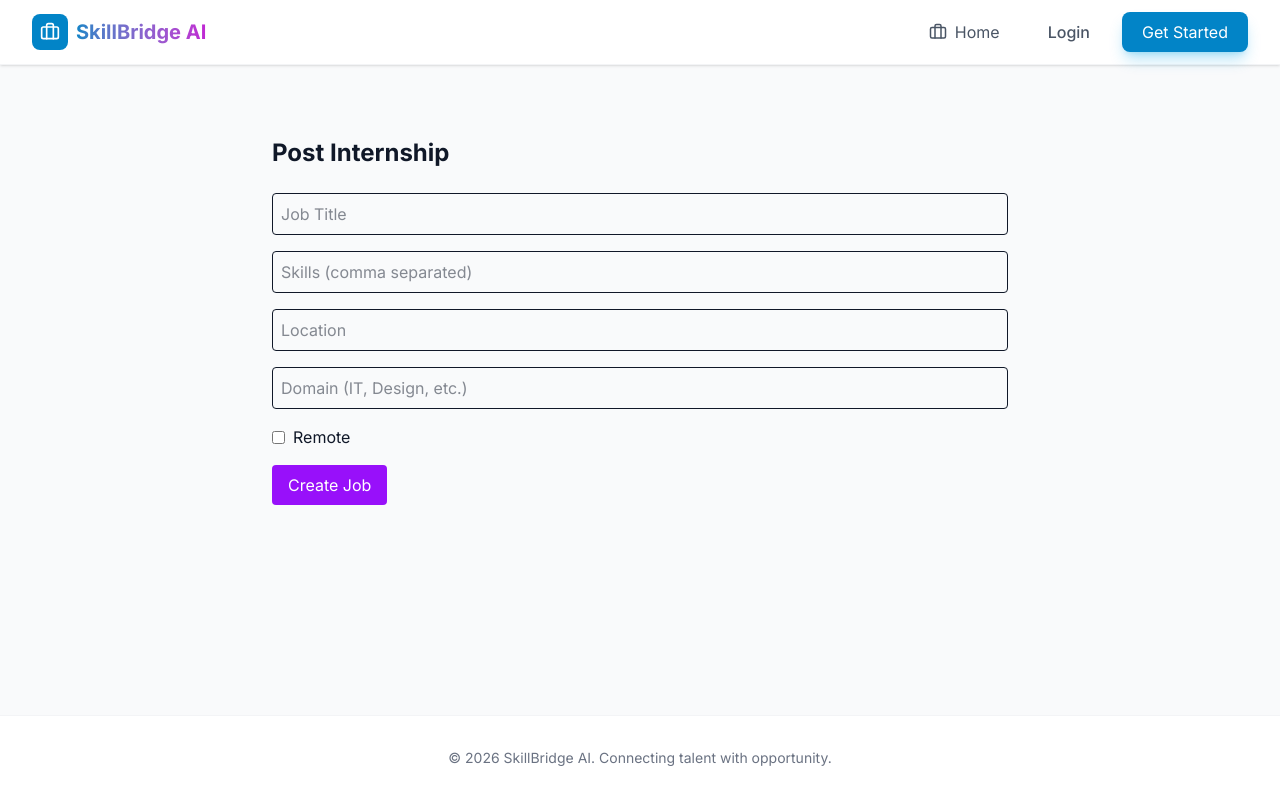
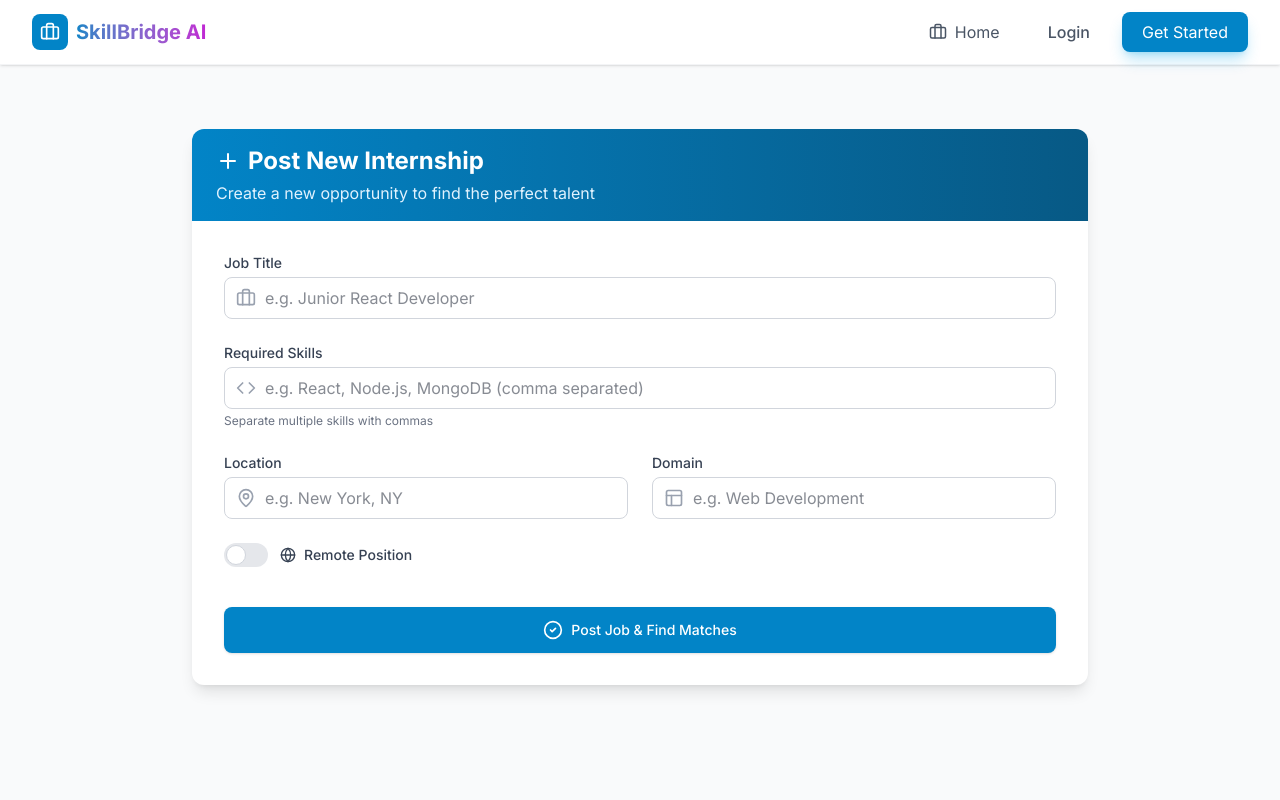
Before and after one commit to Fah218/Smart-Internship-Matching-Platform, a React (Vite) app in the folder frontend/: page /company/create-job in a window 1280 px wide. Shown: the top 800 px of the page. Built offline with nearby package versions, Linux system fonts and the light colour scheme; no server answers.

Commit message:
Enhance CreateJob page UI with modern styling and icons

```diff
--- a/frontend/src/pages/company/CreateJob.jsx
+++ b/frontend/src/pages/company/CreateJob.jsx
@@ -9,6 +9,18 @@ import {
   Legend
 } from "chart.js";
 import { Bar } from "react-chartjs-2";
+import {
+  Briefcase,
+  MapPin,
+  Globe,
+  Code,
+  Layout,
+  CheckCircle2,
+  Plus,
+  Loader,
+  Search,
+  User
+} from "lucide-react";
 
 // register chart components
 ChartJS.register(
@@ -114,86 +126,152 @@ const CreateJob = () => {
   };
 
   return (
-    <div className="max-w-3xl mx-auto py-10 px-4">
-      <h1 className="text-2xl font-bold mb-6">Post Internship</h1>
+    <div className="min-h-screen bg-gray-50 py-8 px-4 sm:px-6 lg:px-8">
+      <div className="max-w-4xl mx-auto">
+        <div className="bg-white rounded-xl shadow-lg overflow-hidden mb-8">
+          <div className="bg-gradient-to-r from-primary-600 to-primary-800 px-6 py-4">
+            <h1 className="text-2xl font-bold text-white flex items-center gap-2">
+              <Plus className="w-6 h-6" />
+              Post New Internship
+            </h1>
+            <p className="text-primary-100 mt-1">Create a new opportunity to find the perfect talent</p>
+          </div>
 
-      {/* JOB FORM */}
-      <form onSubmit={handleSubmit} className="space-y-4 mb-10">
+          <form onSubmit={handleSubmit} className="p-6 sm:p-8 space-y-6">
+            <div className="grid grid-cols-1 gap-6 sm:grid-cols-2">
+              <div className="col-span-2">
+                <label className="block text-sm font-medium text-gray-700 mb-1">Job Title</label>
+                <div className="relative">
+                  <div className="absolute inset-y-0 left-0 pl-3 flex items-center pointer-events-none">
+                    <Briefcase className="h-5 w-5 text-gray-400" />
+                  </div>
                   <input
                     name="title"
                     value={formData.title}
-          placeholder="Job Title"
-          className="w-full border p-2 rounded"
+                    placeholder="e.g. Junior React Developer"
+                    className="block w-full pl-10 pr-3 py-2 border border-gray-300 rounded-lg focus:ring-primary-500 focus:border-primary-500 transition-colors"
                     onChange={handleChange}
                     required
                   />
+                </div>
+              </div>
 
+              <div className="col-span-2">
+                <label className="block text-sm font-medium text-gray-700 mb-1">Required Skills</label>
+                <div className="relative">
+                  <div className="absolute inset-y-0 left-0 pl-3 flex items-center pointer-events-none">
+                    <Code className="h-5 w-5 text-gray-400" />
+                  </div>
                   <input
                     name="skills"
                     value={formData.skills}
-          placeholder="Skills (comma separated)"
-          className="w-full border p-2 rounded"
+                    placeholder="e.g. React, Node.js, MongoDB (comma separated)"
+                    className="block w-full pl-10 pr-3 py-2 border border-gray-300 rounded-lg focus:ring-primary-500 focus:border-primary-500 transition-colors"
                     onChange={handleChange}
                     required
                   />
+                </div>
+                <p className="mt-1 text-xs text-gray-500">Separate multiple skills with commas</p>
+              </div>
 
+              <div>
+                <label className="block text-sm font-medium text-gray-700 mb-1">Location</label>
+                <div className="relative">
+                  <div className="absolute inset-y-0 left-0 pl-3 flex items-center pointer-events-none">
+                    <MapPin className="h-5 w-5 text-gray-400" />
+                  </div>
                   <input
                     name="location"
                     value={formData.location}
-          placeholder="Location"
-          className="w-full border p-2 rounded"
+                    placeholder="e.g. New York, NY"
+                    className="block w-full pl-10 pr-3 py-2 border border-gray-300 rounded-lg focus:ring-primary-500 focus:border-primary-500 transition-colors"
                     onChange={handleChange}
                     required
                   />
+                </div>
+              </div>
 
+              <div>
+                <label className="block text-sm font-medium text-gray-700 mb-1">Domain</label>
+                <div className="relative">
+                  <div className="absolute inset-y-0 left-0 pl-3 flex items-center pointer-events-none">
+                    <Layout className="h-5 w-5 text-gray-400" />
+                  </div>
                   <input
                     name="domain"
                     value={formData.domain}
-          placeholder="Domain (IT, Design, etc.)"
-          className="w-full border p-2 rounded"
+                    placeholder="e.g. Web Development"
+                    className="block w-full pl-10 pr-3 py-2 border border-gray-300 rounded-lg focus:ring-primary-500 focus:border-primary-500 transition-colors"
                     onChange={handleChange}
                     required
                   />
+                </div>
+              </div>
+            </div>
 
-        <label className="flex items-center gap-2">
+            <div className="flex items-center">
+              <label className="relative inline-flex items-center cursor-pointer group">
                 <input
                   type="checkbox"
                   name="isRemote"
                   checked={formData.isRemote}
                   onChange={handleChange}
+                  className="sr-only peer"
                 />
-          Remote
+                <div className="w-11 h-6 bg-gray-200 peer-focus:outline-none peer-focus:ring-4 peer-focus:ring-primary-300 rounded-full peer peer-checked:after:translate-x-full peer-checked:after:border-white after:content-[''] after:absolute after:top-[2px] after:left-[2px] after:bg-white after:border-gray-300 after:border after:rounded-full after:h-5 after:w-5 after:transition-all peer-checked:bg-primary-600"></div>
+                <div className="ml-3 flex items-center text-sm font-medium text-gray-700 group-hover:text-primary-600 transition-colors">
+                  <Globe className="w-4 h-4 mr-2" />
+                  Remote Position
+                </div>
               </label>
+            </div>
 
-        <button className="bg-purple-600 text-white px-4 py-2 rounded">
-          Create Job
+            <div className="pt-4">
+              <button
+                className="w-full flex justify-center items-center py-3 px-4 border border-transparent rounded-lg shadow-sm text-sm font-medium text-white bg-primary-600 hover:bg-primary-700 focus:outline-none focus:ring-2 focus:ring-offset-2 focus:ring-primary-500 transition-colors"
+              >
+                <CheckCircle2 className="w-5 h-5 mr-2" />
+                Post Job & Find Matches
               </button>
+            </div>
           </form>
+        </div>
+
+        {/* LOADING STATE */}
+        {loadingMatches && (
+          <div className="flex flex-col items-center justify-center py-12 bg-white rounded-xl shadow-md">
+            <Loader className="w-10 h-10 text-primary-500 animate-spin mb-4" />
+            <p className="text-gray-600 font-medium">Finding the perfect candidates for you...</p>
+          </div>
+        )}
 
         {/* MATCHED STUDENTS */}
-      {loadingMatches && (
-        <p className="text-gray-600">Loading matched students...</p>
-      )}
+        {matchedStudents.length > 0 && (
+          <div className="animate-fadeIn">
+            <div className="flex items-center justify-between mb-6">
+              <h2 className="text-2xl font-bold text-gray-900 flex items-center gap-2">
+                <Search className="w-6 h-6 text-primary-600" />
+                Matched Candidates
+                <span className="ml-2 bg-primary-100 text-primary-800 text-sm font-medium px-3 py-1 rounded-full">
+                  {matchedStudents.length} matches
+                </span>
+              </h2>
+            </div>
 
-      {matchedStudents.length > 0 && (
-        <div>
-          <h2 className="text-xl font-bold mb-4">
-            Matched Candidates
-          </h2>
-
-          <div className="space-y-6">
+            <div className="grid gap-6 md:grid-cols-2">
               {matchedStudents.map(student => {
                 if (!student.breakdown) return null;
 
                 const chartData = {
                   labels: [
-                  "Skill Match",
+                    "Skills",
                     "Location",
                     "Domain",
-                  "First-time Bonus"
+                    "Bonus"
                   ],
                   datasets: [
                     {
+                      label: "Match Score",
                       data: [
                         student.breakdown.skillMatch,
                         student.breakdown.location,
@@ -201,25 +279,47 @@ const CreateJob = () => {
                         student.breakdown.firstTime
                       ],
                       backgroundColor: [
-                      "#7c3aed",
-                      "#22c55e",
-                      "#3b82f6",
-                      "#f59e0b"
+                        "#7c3aed", // primary-600
+                        "#22c55e", // green-500
+                        "#3b82f6", // blue-500
+                        "#f59e0b"  // amber-500
                       ],
-                    borderRadius: 6
+                      borderRadius: 4,
+                      barThickness: 20
                     }
                   ]
                 };
 
                 const chartOptions = {
                   responsive: true,
+                  maintainAspectRatio: false,
                   plugins: {
-                  legend: { display: false }
+                    legend: { display: false },
+                    tooltip: {
+                      callbacks: {
+                        label: function (context) {
+                          return `${context.parsed.y} pts`;
+                        }
+                      }
+                    }
                   },
                   scales: {
                     y: {
                       beginAtZero: true,
-                    max: 60
+                      max: 60,
+                      grid: {
+                        display: true,
+                        drawBorder: false,
+                      },
+                      ticks: {
+                        font: { size: 10 }
+                      }
+                    },
+                    x: {
+                      grid: { display: false },
+                      ticks: {
+                        font: { size: 10 }
+                      }
                     }
                   }
                 };
@@ -227,24 +327,48 @@ const CreateJob = () => {
                 return (
                   <div
                     key={student.studentId}
-                  className="border rounded-lg p-5 shadow-sm bg-white"
+                    className="bg-white rounded-xl shadow-md hover:shadow-lg transition-shadow duration-300 overflow-hidden border border-gray-100"
                   >
-                  <h3 className="text-lg font-semibold">
+                    <div className="p-5">
+                      <div className="flex justify-between items-start mb-4">
+                        <div className="flex items-center gap-3">
+                          <div className="bg-primary-50 p-2 rounded-full">
+                            <User className="w-5 h-5 text-primary-600" />
+                          </div>
+                          <div>
+                            <h3 className="text-lg font-bold text-gray-900 line-clamp-1">
                               {student.name}
                             </h3>
-                  <p className="text-gray-600">
+                            <p className="text-sm text-gray-500 line-clamp-1">
                               {student.email}
                             </p>
+                          </div>
+                        </div>
+                        <div className="flex flex-col items-end">
+                          <div className="text-2xl font-bold text-primary-600">
+                            {student.totalScore}%
+                          </div>
+                          <div className="text-xs font-medium text-gray-400 uppercase tracking-wide">
+                            Match Score
+                          </div>
+                        </div>
+                      </div>
 
-                  <p className="mt-2 font-bold text-purple-700">
-                    Match Score: {student.totalScore}%
-                  </p>
-
-                  <div className="mt-4">
+                      <div className="h-40 w-full mt-2">
                         <Bar
                           data={chartData}
                           options={chartOptions}
                         />
+                      </div>
+
+                      <div className="mt-4 pt-4 border-t border-gray-100 flex justify-between items-center">
+                        <div className="text-xs text-gray-400">
+                          ID: {student.studentId.substring(0, 8)}...
+                        </div>
+                        <button className="text-sm font-medium text-primary-600 hover:text-primary-700 hover:underline">
+                          View Full Profile
+                        </button>
+                      </div>
                     </div>
                   </div>
                 );
@@ -253,6 +377,7 @@ const CreateJob = () => {
           </div>
         )}
       </div>
+    </div>
   );
 };
 
```
Lines whose indentation alone changed are shown as unchanged.
